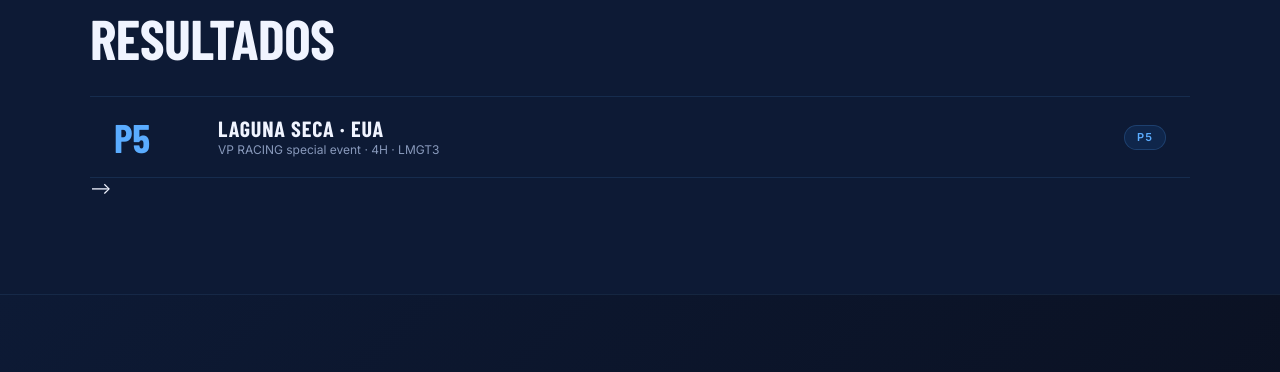
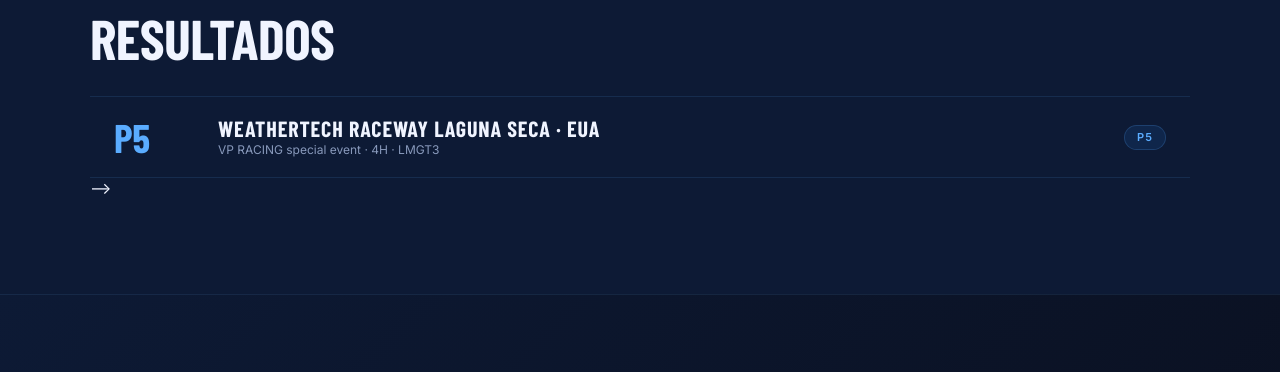
Before and after one commit to atlanticracelinept/atlanticraceline, a plain HTML site: page index.html in a window 1280 px wide. Shown: the part 3312-3684 px from the top of the page. Drawn offline with nearby package versions, Linux system fonts and the light colour scheme; a web font is replaced by a local one.

Commit message:
Update index.html

```diff
--- a/index.html
+++ b/index.html
@@ -454,7 +454,7 @@ footer{background:var(--navy);border-top:1px solid var(--border);padding:3rem 2r
       <div class="result-item">
         <div class="result-pos">P5</div>
         <div>
-          <div class="result-circuit">Laguna Seca · EUA</div>
+          <div class="result-circuit">WeatherTech Raceway Laguna Seca · EUA</div>
           <div class="result-meta">VP RACING special event · 4H · LMGT3</div>
         </div>
         <div class="result-badge">P5</div>
```
